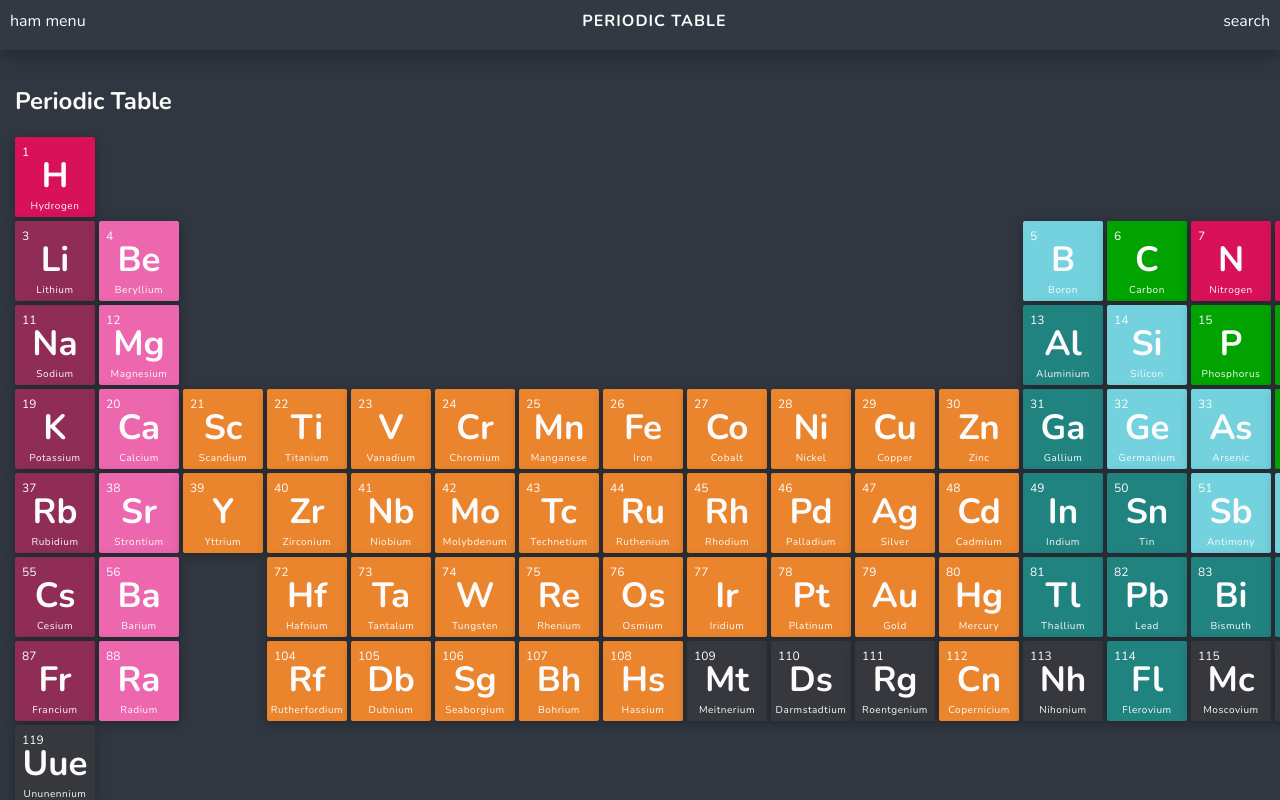
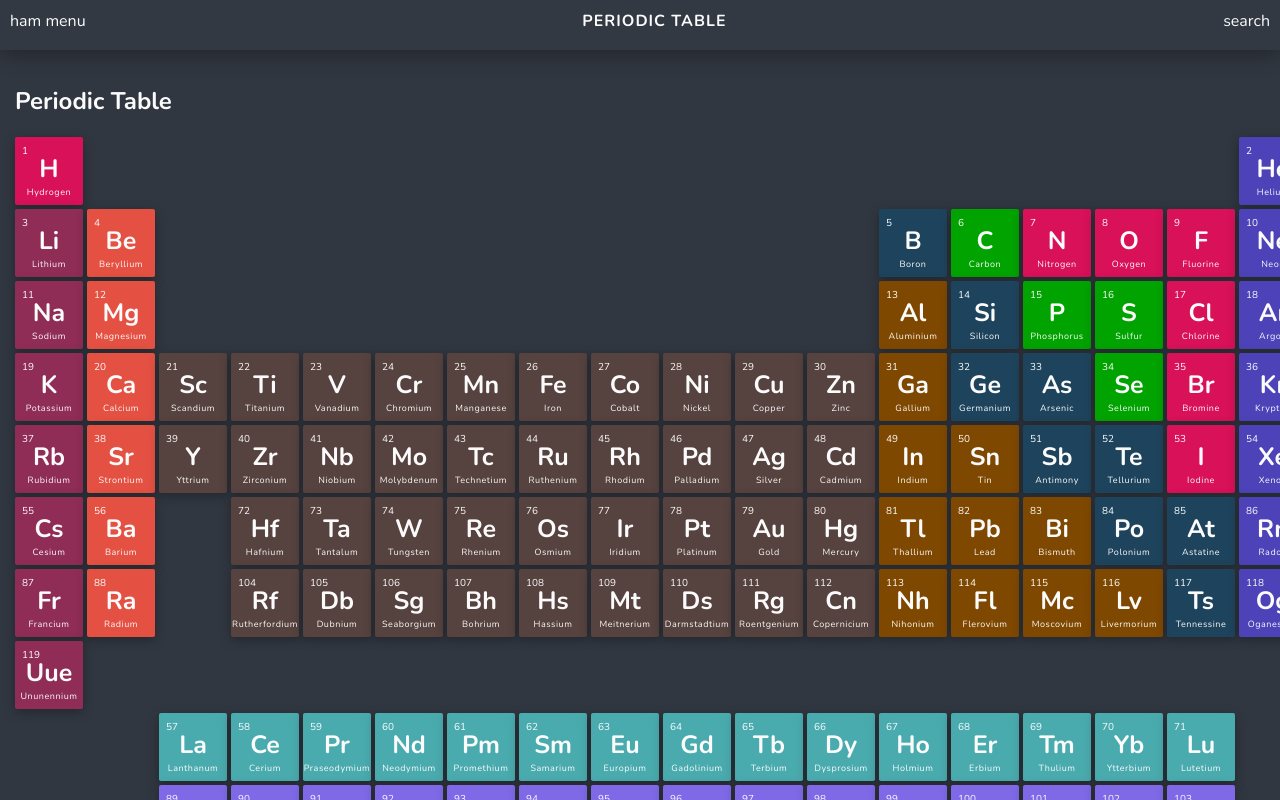
Before and after one commit to calebcadainoo/periodic-table, a React (Create React App) app: page / in a window 1280 px wide. Built offline with nearby package versions, Linux system fonts and the light colour scheme.

Commit message:
generated new color palettes for periodic table

```diff
--- a/src/App.css
+++ b/src/App.css
@@ -9,7 +9,7 @@
   --app-popup-top: #323942;
   --app-popup-text: #2c3039;
   --app-popup-background: #fefefe;
-  --element-dimension: 80px;
+  --element-dimension: 68px;
 }
 
 *{
--- a/src/components/AppWorkArea.css
+++ b/src/components/AppWorkArea.css
@@ -9,44 +9,7 @@
   -webkit-transition: 0.3s ease;
 }
 
-.workarea-elements{
+.workarea-periodic-table{
   display: grid;
-  grid-template-columns: repeat(18, var(--element-dimension));
-  grid-template-rows: repeat(10, var(--element-dimension));
-  grid-gap: 4px;
+  place-items: center;
 }
-
-.element{
-  background: var(--app-menu);
-  box-shadow: 0px 3px 12px rgba(0, 0, 0, 0.3);
-  border-radius: 2px;
-  position: relative;
-  text-align: center;
-  display: flex;
-  flex-direction: column;
-}
-
-.element-atomic-no{
-  font-weight: 400;
-  font-size: 12px;
-  position: absolute;
-  top: 7px;
-  left: 7px;
-  display: table;
-  flex: 0;
-}
-
-.element-symbol{
-  font-size: 35px;
-  padding-top: 7px;
-  font-weight: 700;
-  padding-top: 15px;
-  flex: 6;
-}
-
-.element-name{
-  font-size: 10px;
-  letter-spacing: 0.54px;
-  flex: 3;
-  text-transform: capitalize;
-}
--- a/src/components/AppWorkArea.js
+++ b/src/components/AppWorkArea.js
@@ -6,7 +6,7 @@ function AppWorkArea() {
   return (
     <div className="centroid workarea">
       <h1>Periodic Table</h1>
-      <div>
+      <div className="workarea-periodic-table">
         <PeriodicTable />
       </div>
     </div>
--- /dev/null
+++ b/src/components/PeriodicTable.css
@@ -0,0 +1,43 @@
+
+
+.periodic-table{
+    display: grid;
+    grid-template-columns: repeat(18, var(--element-dimension));
+    grid-template-rows: repeat(10, var(--element-dimension));
+    grid-gap: 4px;
+  }
+
+  .element{
+    background: var(--app-menu);
+    box-shadow: 0px 3px 12px rgba(0, 0, 0, 0.3);
+    border-radius: 2px;
+    position: relative;
+    text-align: center;
+    display: flex;
+    flex-direction: column;
+  }
+
+  .element-atomic-no{
+    font-weight: 400;
+    font-size: 10px;
+    position: absolute;
+    top: 7px;
+    left: 7px;
+    display: table;
+    flex: 0;
+  }
+
+  .element-symbol{
+    font-size: 25px;
+    padding-top: 7px;
+    font-weight: 700;
+    padding-top: 15px;
+    flex: 6;
+  }
+
+  .element-name{
+    font-size: 9px;
+    letter-spacing: 0.54px;
+    flex: 3;
+    text-transform: capitalize;
+  }
--- a/src/components/PeriodicTable.js
+++ b/src/components/PeriodicTable.js
@@ -1,5 +1,6 @@
 import React from 'react'
 import pt from '../PeriodTableData.json'
+import './PeriodicTable.css'
 
 function PeriodicTable() {
   const data = pt.elements
@@ -8,20 +9,23 @@ function PeriodicTable() {
   const colorMap = {
     // "noble gas": "#FFBC42",
     "noble gas": "#4d42b8",
-    "alkaline earth metal":"#EC67AE",
+    // "alkaline earth metal":"#EC67AE",
+    "alkaline earth metal":"#e45143",
     "diatomic nonmetal":"#D81159",
     "alkali metal":"#8F2D56",
     // "transition metal":"#58586B",
-    "transition metal":"#eb852d",
-    "post-transition metal":"#218380",
+    // "transition metal":"#eb852d",
+    "transition metal":"#56423e",
+    "post-transition metal":"#7f4800",
     "polyatomic nonmetal": "#00A300",
     actinide: "#7f69e7",
     lanthanide:"#4AABAF",
-    metalloid:"#73D2DE",
+    // metalloid:"#73D2DE",
+    metalloid:"#1e445d",
   }
 
   return (
-    <div className="workarea-elements">
+    <div className="periodic-table">
       {data.map((element) =>(
           <aside key={element.name} style={{
               gridColumn: element.xpos,
```
Also changed, not shown: src/PeriodTableData.json.
